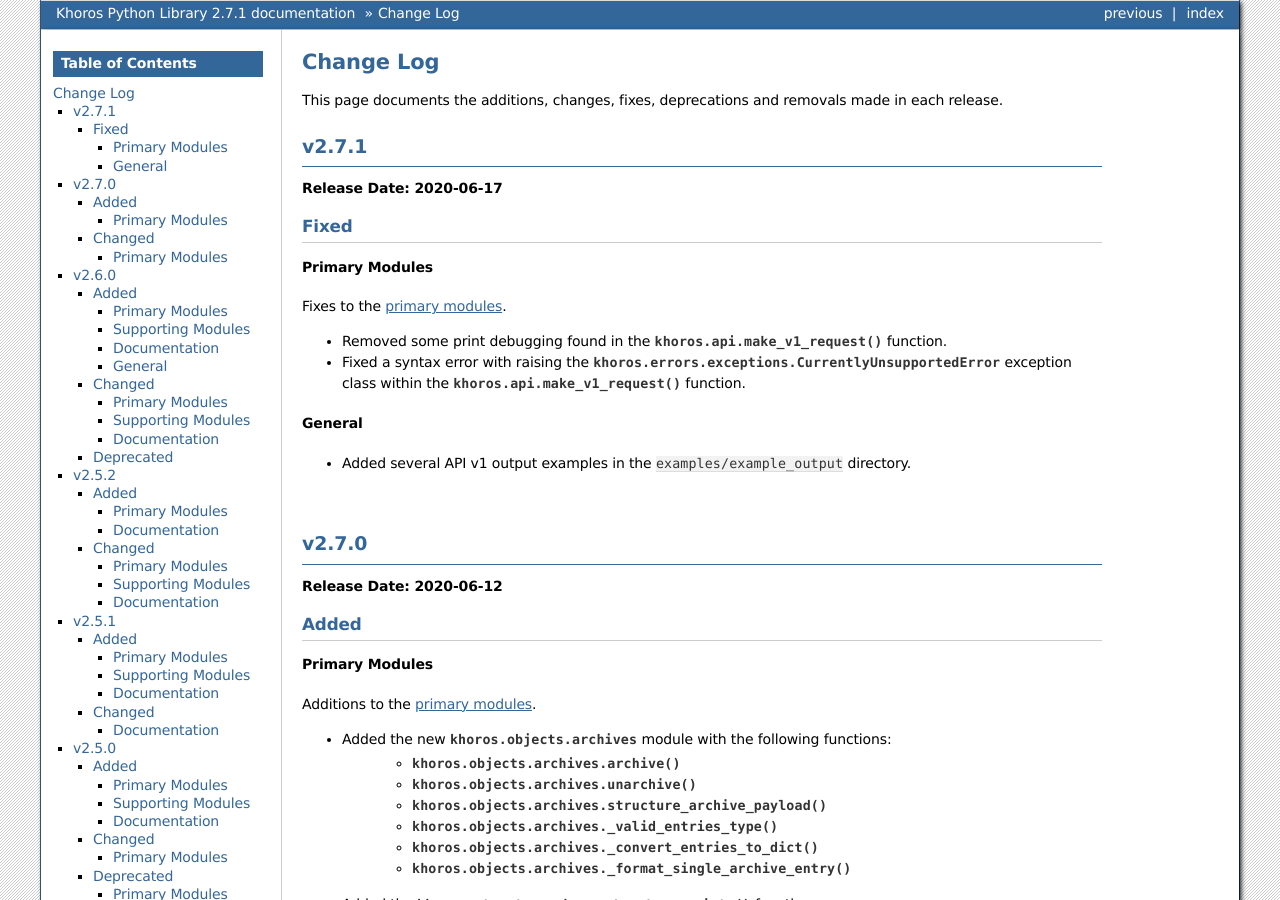
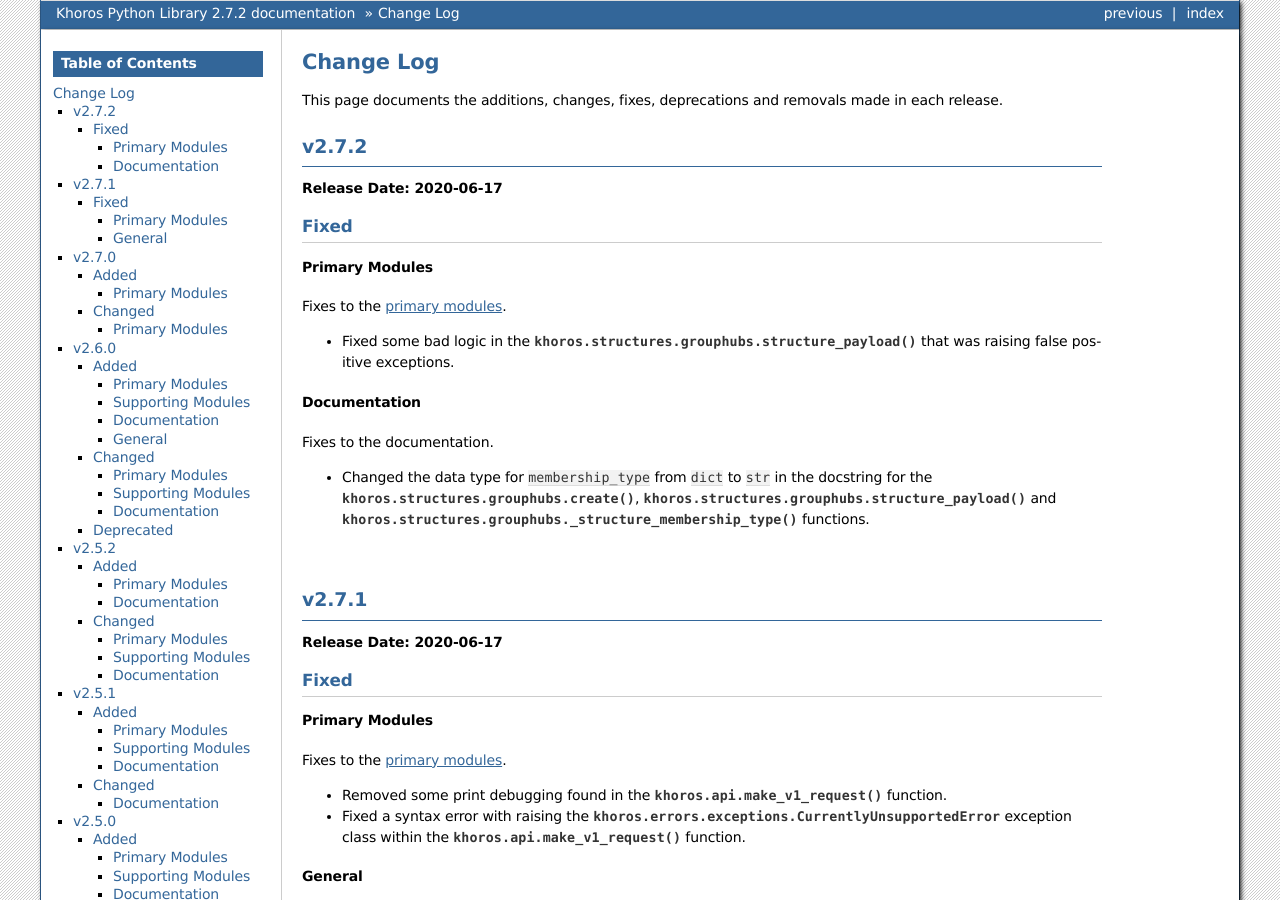
Before and after one commit to jeffshurtliff/khoros, a Sphinx documentation site: the page built from docs/changelog.rst, in a window 1280 px wide and 900 px high. Built offline with Sphinx 7.4.7, drawn with Linux system fonts in a browser that asks for light colours; some of the changed text lies outside the part shown.

Commit message:
Made some fixes in the grouphubs module. Details in changelog.

```diff
--- a/docs/changelog.rst
+++ b/docs/changelog.rst
@@ -2,6 +2,31 @@
 Change Log
 ##########
 This page documents the additions, changes, fixes, deprecations and removals made in each release.
+
+******
+v2.7.2
+******
+**Release Date: 2020-06-17**
+
+Fixed
+=====
+
+Primary Modules
+---------------
+Fixes to the :doc:`primary modules <primary-modules>`.
+
+* Fixed some bad logic in the :py:func:`khoros.structures.grouphubs.structure_payload` that was raising
+  false positive exceptions.
+
+Documentation
+-------------
+Fixes to the documentation.
+
+* Changed the data type for ``membership_type`` from ``dict`` to ``str`` in the docstring for the
+  :py:func:`khoros.structures.grouphubs.create`, :py:func:`khoros.structures.grouphubs.structure_payload`
+  and :py:func:`khoros.structures.grouphubs._structure_membership_type` functions.
+
+|
 
 ******
 v2.7.1
--- a/khoros/utils/version.py
+++ b/khoros/utils/version.py
@@ -13,7 +13,7 @@
 
 import requests
 
-__version__ = "2.7.1"
+__version__ = "2.7.2"
 
 
 def get_full_version():
```
Also changed, not shown: 1 other file.
